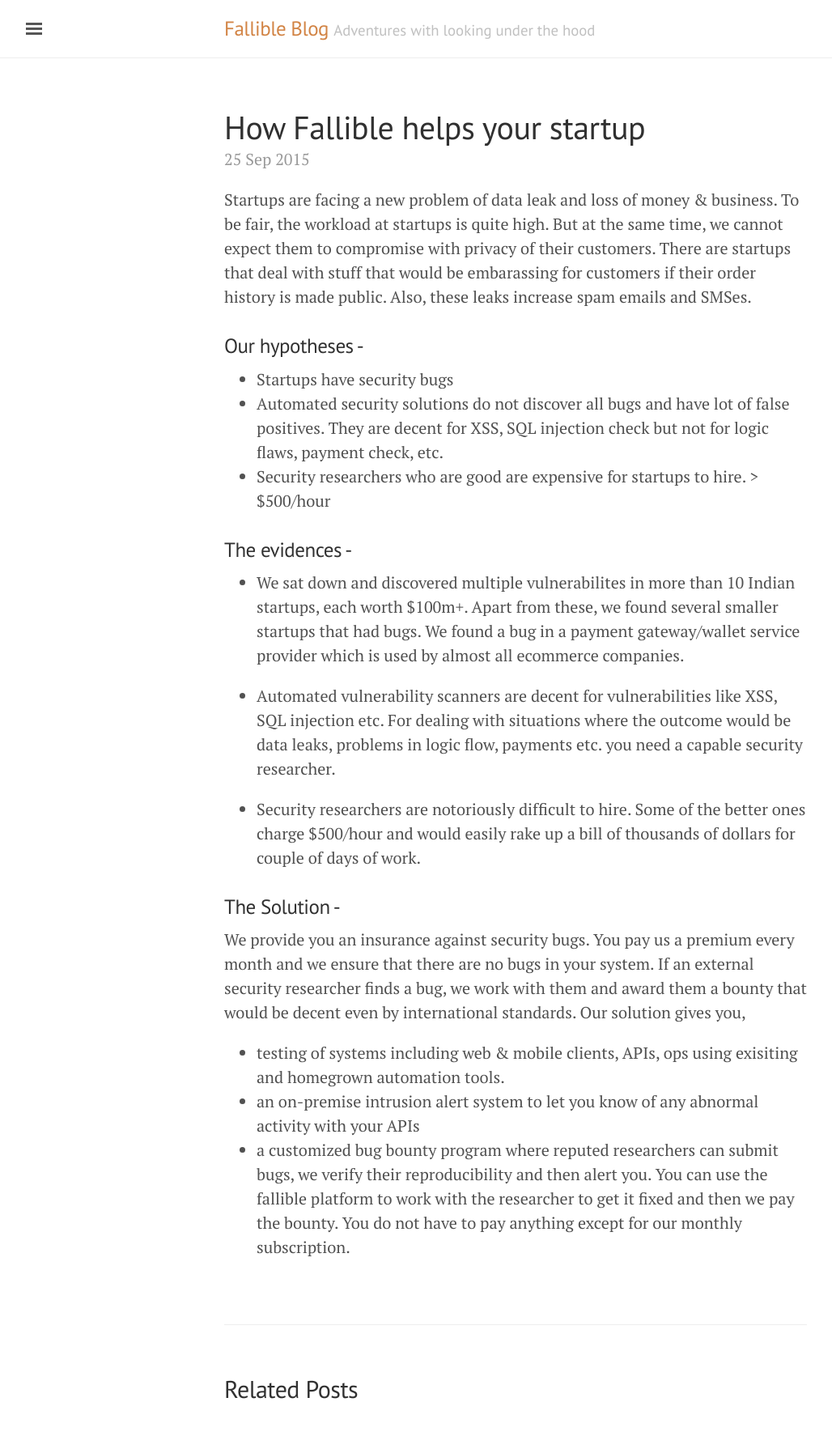
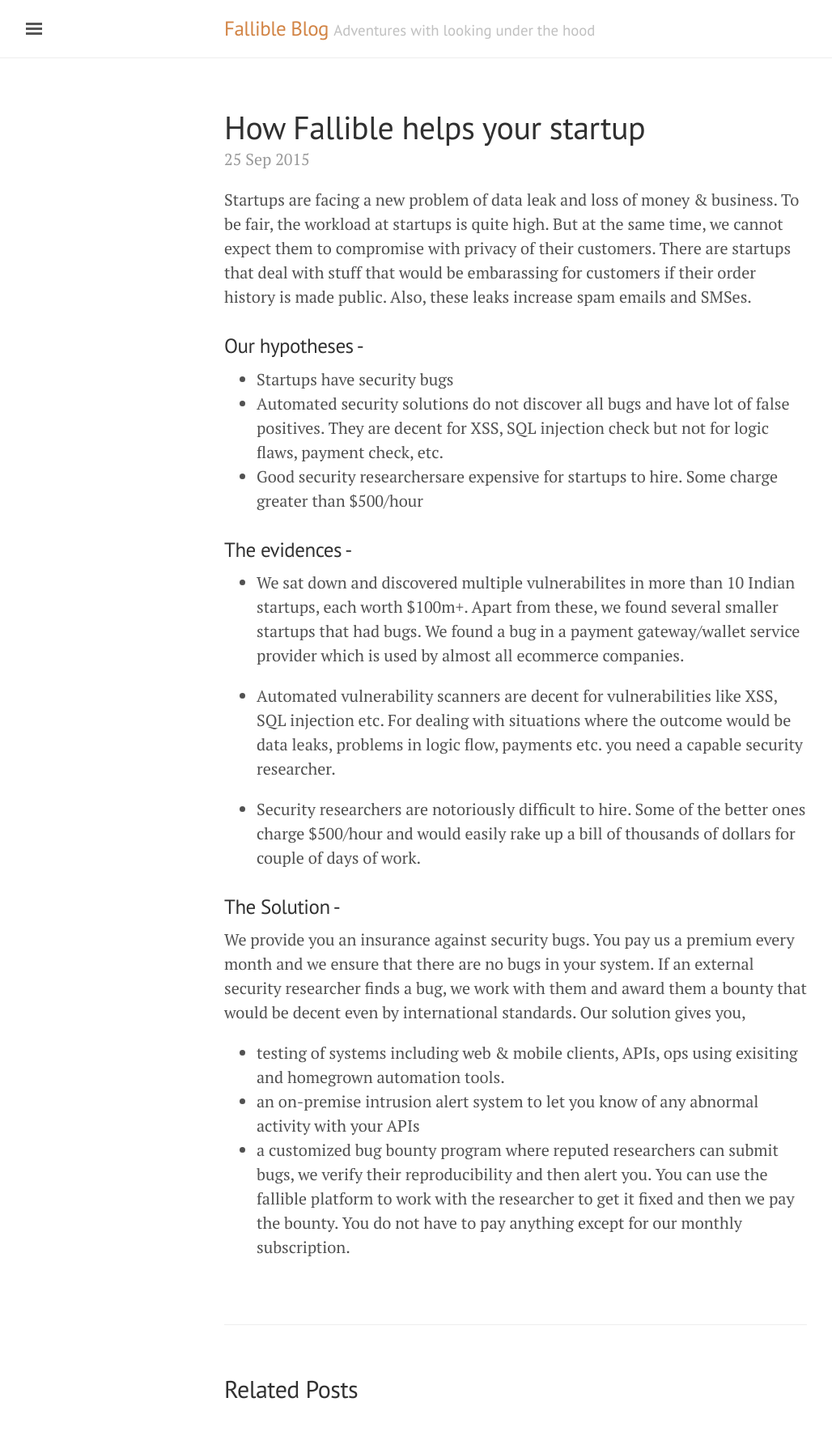
Before and after one commit to FallibleInc/blog, a Jekyll site: the page built from _posts/2015-09-25-Why-fallible.md, in a window 1280 px wide. Shown: the whole page at 81% size, without its empty margins (3-1031 px from the left). Built offline with Jekyll 4.4.1, drawn with Linux system fonts in a browser that asks for light colours.

Commit message:
Updated 2015-09-25-Why-fallible.md

```diff
--- a/_posts/2015-09-25-Why-fallible.md
+++ b/_posts/2015-09-25-Why-fallible.md
@@ -13,7 +13,7 @@ Startups are facing a new problem of data leak and loss of money & business. To
 
 - Startups have security bugs
 - Automated security solutions do not discover all bugs and have lot of false positives. They are decent for XSS, SQL injection check but not for logic flaws, payment check, etc.
-- Security researchers who are good are expensive for startups to hire. > $500/hour
+- Good security researchersare expensive for startups to hire. Some charge greater than $500/hour
 
 
 ### The evidences -
```
